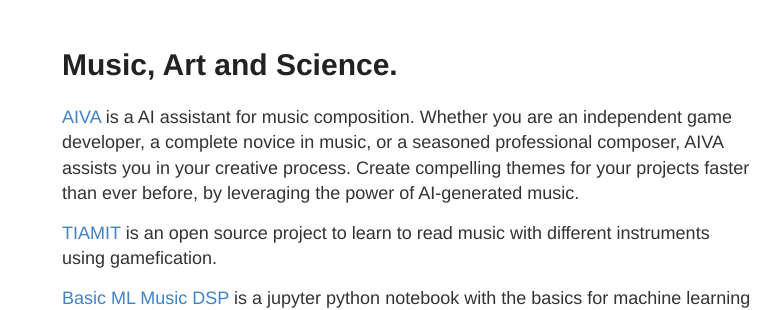
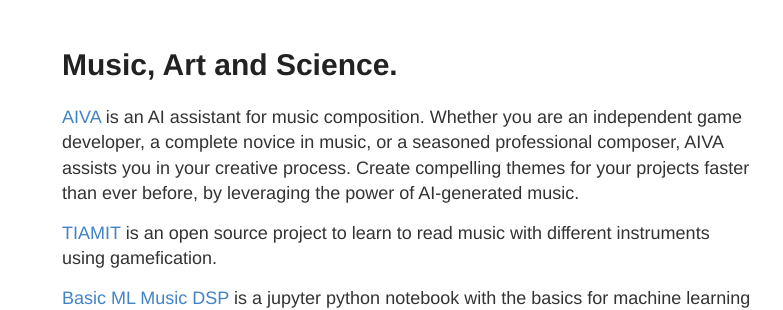
Before and after one commit to sebasgverde/sebasgverde.github.io, a Jekyll site: the page built from software.html, in a window 1280 px wide and 900 px high. Shown: the part 165-475 px from the top of the window, without its empty margins (248-1031 px from the left). Built offline with Jekyll 4.4.1, drawn with Linux system fonts in a browser that asks for light colours.

Commit message:
spell correction and no mail anymore

```diff
--- a/_config.yml
+++ b/_config.yml
@@ -18,7 +18,7 @@ avatar: https://sebasgverde.github.io/images/profile.jpg
 # Includes an icon in the footer for each username you enter
 footer-links:
   dribbble:
-  email: sgarci18@eafit.edu.co
+  email:
   facebook: sebasmusica
   flickr:
   github: sebasgverde
--- a/software.html
+++ b/software.html
@@ -27,7 +27,7 @@ layout: default
     -->
 
     <h1>Music, Art and Science.</h1>
-    <p><a href="https://www.aiva.ai/">AIVA</a> is a AI assistant for music composition. Whether you are an independent game developer, a complete novice in music, or a seasoned professional composer, AIVA assists you in your creative process. Create compelling themes for your projects faster than ever before, by leveraging the power of AI-generated music.</p>
+    <p><a href="https://www.aiva.ai/">AIVA</a> is an AI assistant for music composition. Whether you are an independent game developer, a complete novice in music, or a seasoned professional composer, AIVA assists you in your creative process. Create compelling themes for your projects faster than ever before, by leveraging the power of AI-generated music.</p>
     <p><a href="https://sebasgverde.github.io/TIAMIT/">TIAMIT</a> is an open source project to learn to read music with different instruments using gamefication.</p>
     <p><a href="https://github.com/sebasgverde/basicMLMusicDSP">Basic ML Music DSP</a> is a jupyter python notebook with the basics for machine learning in music DSP.</p>
     <p><a href="https://github.com/sebasgverde/musicMidiProbabilisticGenerator">Music Midi Probabilistic Generator</a> is a jupyter python notebook with a probabilistic generative model for music based in Markov chains.</p>
```
